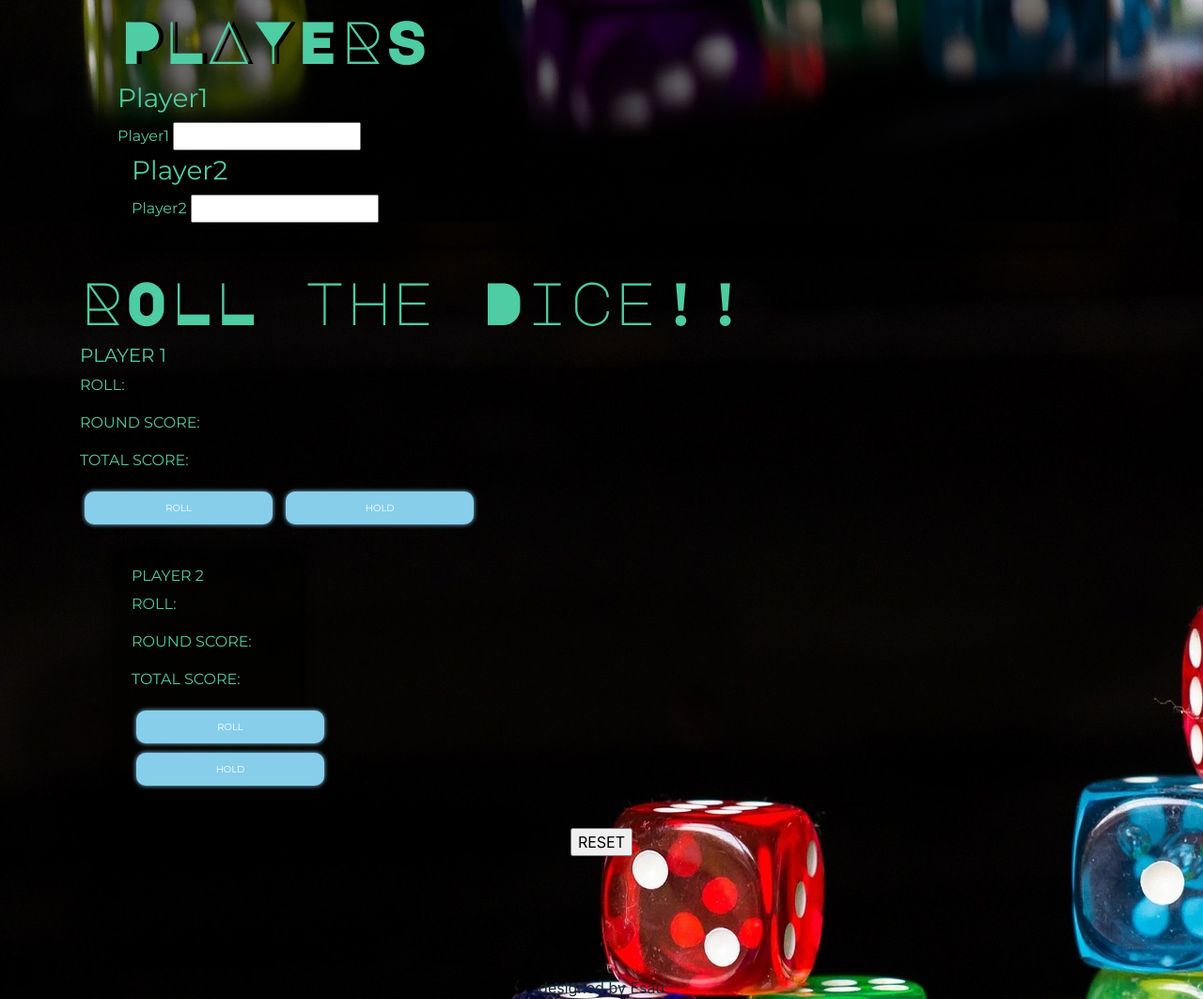
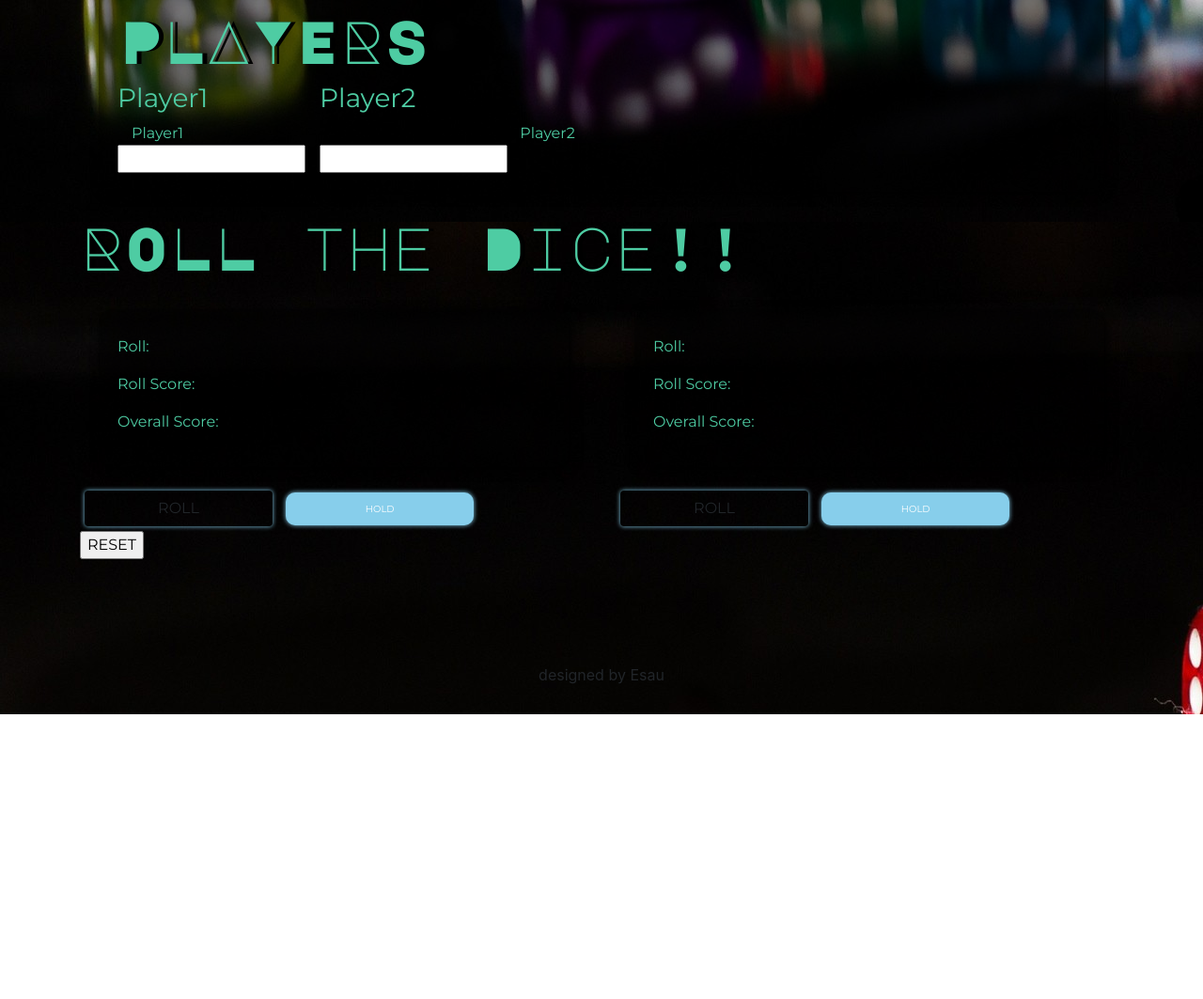
Before and after one commit to Esaken/Pig-Dice-Game, a plain HTML site: page index.html in a window 1280 px wide. Shown: the part 1120-2183 px from the top of the page at 94% size. After the commit the page ends 1880 px from the top, so only its background shows below. Drawn offline with Linux system fonts and the light colour scheme.

Commit message:
added jquery

```diff
--- a/index.html
+++ b/index.html
@@ -54,17 +54,19 @@
 
             <div class="col4">
                 <h1>PLAYERS</h1>
+                  <form id="rollDice" class="form-inline">
                 <div class="row">
                     <div class="col-md-6">
                       <h3>Player1</h3>
                       <label for="Player1">Player1</label>
-                      <input type="text" required id = 'player1Name'>
+                      <input type="text" required id = 'Player1'>
                       </div>
                     </div>
                     <div class="col-md-6">
                     <h3>Player2</h3>
                     <label for="Player2">Player2</label>
-                    <input type="text" required id = 'player2Name'>
+                    <input type="text" required id = 'Player2'>
+                  </form>
                   </div>
             </div>
 
@@ -72,27 +74,30 @@
             <div class="Gameplay">
               <div class="row">
                 <div class="col-md-6">
-                    <div class="coll">
-                        <h5 class="header5">PLAYER 1</h5>
-                        <p align="left"><span class="rolldice">ROLL:</span></p>
-                        <p align="left"><span class="roundscore">ROUND SCORE:</span></p>
-                        <p align="left"><span class="totalscore1">TOTAL SCORE:</span></p>
-                          <button class="rbtn1"> ROLL </button>
-                          <button class="hbtn1"> HOLD </button>
-                 </div>
+                  <div class="col5">
+                      <h3 class="P21"></h3>
+                      <p>Roll: <span class="diceRoll1"></span></p>
+                       <p>Roll Score: <span class="rollScore1"></span></p>
+                       <p>Overall Score: <span class="overallScore1"></span></p>
+                  </div>
+                       <div class="white">
+                            <button class="roll1 btn">ROLL</button>
+                            <button id="hold1 ">HOLD</button>
+                        </div>
+
+                </div>
 
 
                 <div class="col-md-6">
                 <div class="col6">
-                    <h6 class="header6">PLAYER 2</h6>
-                    <p align="left"><span class="rolldice2">ROLL:</span></p>
-                    <p align="left"><span class="roundscore2">ROUND SCORE:</span></p>
-                    <p align="left"><span class="totalscore2">TOTAL SCORE:</span></p>
-                      <button class="rbtn2"> ROLL </button>
-                      <button class="hbtn2"> HOLD </button>
-                  </div>
+                      <h3 class="Pl2"></h3>
+                      <p>Roll: <span class="diceRoll2"></span></p>
+                      <p>Roll Score: <span class="rollScore2"></span></p>
+                      <p>Overall Score: <span class="overallScore2"></span></p>
                 </div>
-
+                      <div class="white">
+                          <button class="roll2 btn">ROLL</button>
+                          <button id="hold2">HOLD</button>
                       </div>
 
                </div>
@@ -101,7 +106,7 @@
 
 <div class="col7">
   <form action="">
-      <input class="Reset" type="reset" value="RESET"<br/>
+ <input class="Reset" type="reset" value="RESET"<br/>
   </form>
 
 </div>
@@ -114,7 +119,7 @@
 
 
 
-
+<script type="text/javascript" src="js/jquery-3.4.1.js"></script>
 <script type="text/javascript" src="js/script.js"></script>
 </div>
   </body>
```
Also changed, not shown: js/scripts.js (deleted, +0 -68 lines).
